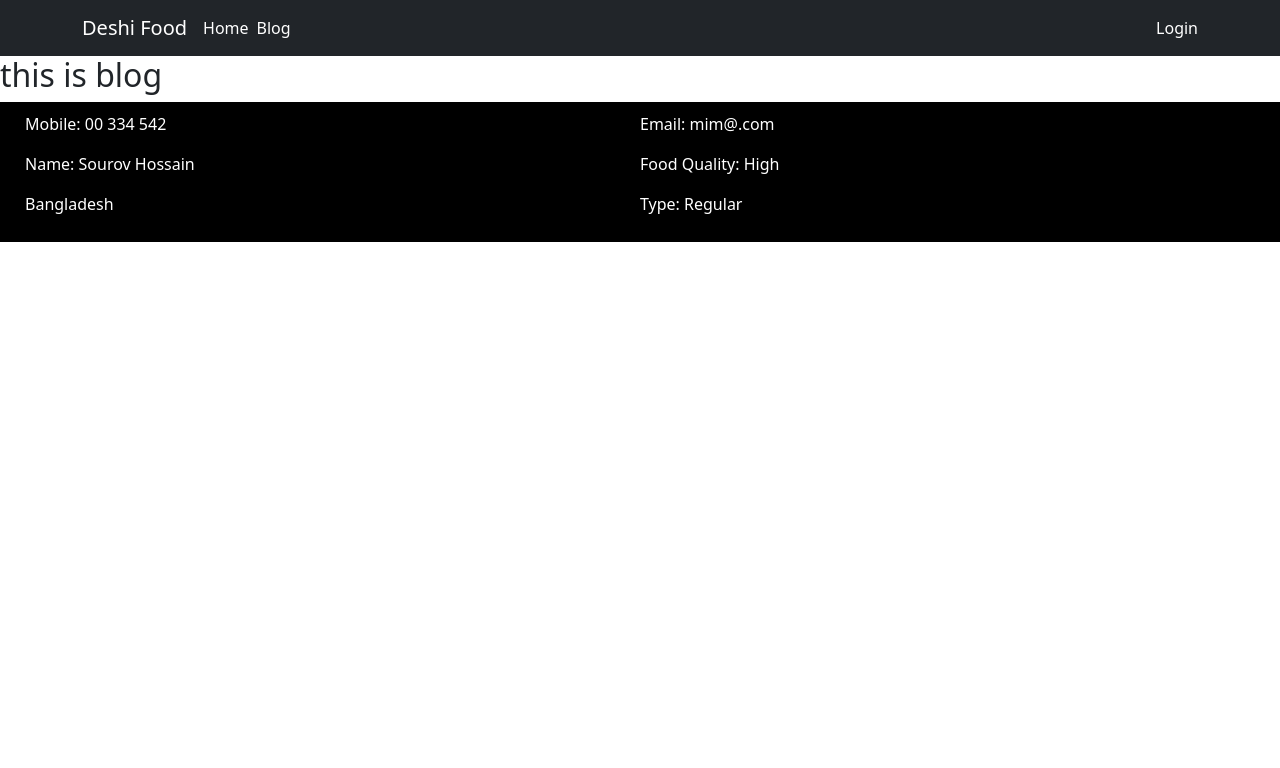
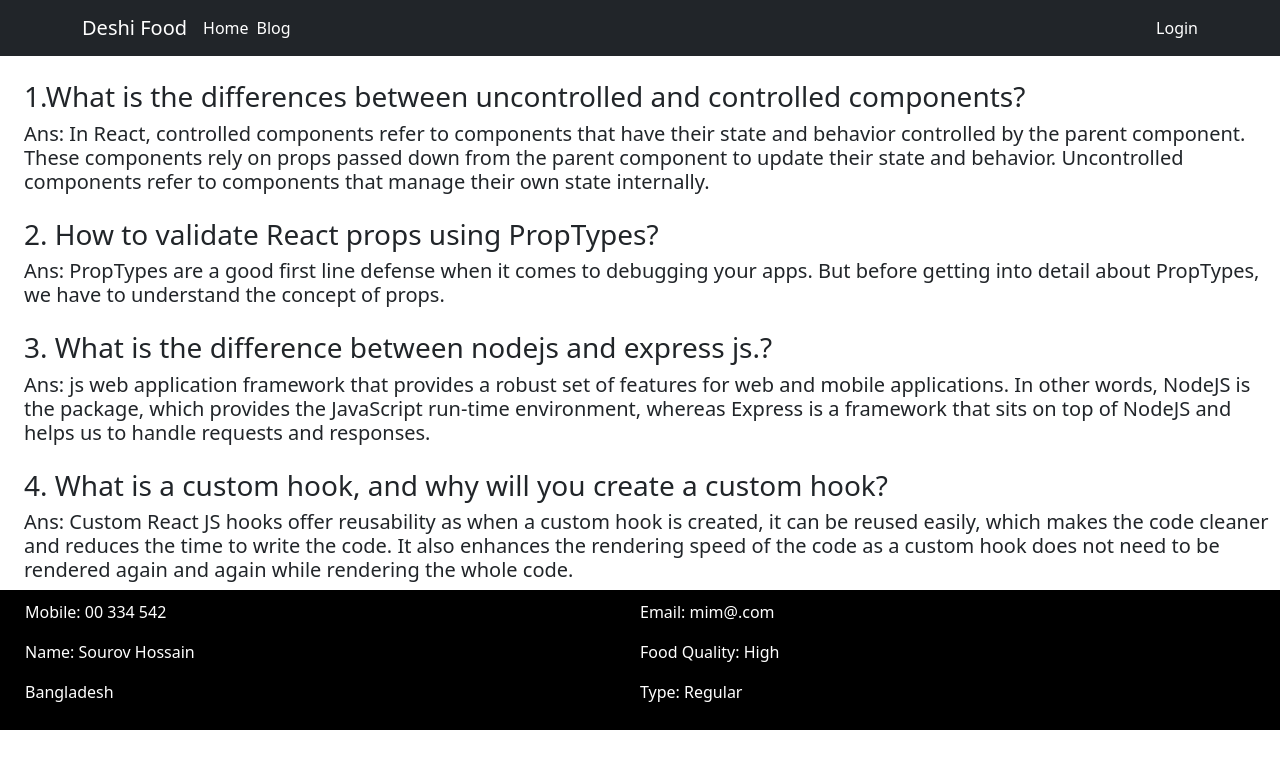
Before and after one commit to sourov-hossain1/Deshi-food-client, a React (Vite) app: page /blog in a window 1280 px wide. Shown: the top 768 px of the page. Built offline with nearby package versions, Linux system fonts and the light colour scheme.

Commit message:
blog part added

```diff
--- a/src/components/Shared/Navbar/Blog.jsx
+++ b/src/components/Shared/Navbar/Blog.jsx
@@ -1,9 +1,25 @@
 import React from 'react';
+import './Blog.css'
 
 const Blog = () => {
     return (
-        <div>
-            <h2>this is blog</h2>
+        <div className='ms-4'>
+           <div className='mt-4'>
+                <h3>1.What is the differences between uncontrolled and controlled components? </h3>
+                <h5>Ans: In React, controlled components refer to components that have their state and behavior controlled by the parent component. These components rely on props passed down from the parent component to update their state and behavior. Uncontrolled components refer to components that manage their own state internally.</h5>
+           </div>
+           <div className='mt-4'>
+                <h3>2. How to validate React props using PropTypes? </h3>
+                <h5>Ans: PropTypes are a good first line defense when it comes to debugging your apps. But before getting into detail about PropTypes, we have to understand the concept of props.</h5>
+           </div>
+           <div className='mt-4'>
+                <h3>3. What is  the difference between nodejs and express js.? </h3>
+                <h5>Ans: js web application framework that provides a robust set of features for web and mobile applications. In other words, NodeJS is the package, which provides the JavaScript run-time environment, whereas Express is a framework that sits on top of NodeJS and helps us to handle requests and responses.</h5>
+           </div>
+           <div className='mt-4'>
+                <h3>4. What is a custom hook, and why will you create a custom hook? </h3>
+                <h5>Ans: Custom React JS hooks offer reusability as when a custom hook is created, it can be reused easily, which makes the code cleaner and reduces the time to write the code. It also enhances the rendering speed of the code as a custom hook does not need to be rendered again and again while rendering the whole code.</h5>
+           </div>
         </div>
     );
 };
```
Also changed, not shown: src/components/Shared/Navbar/Blog.css (added).
